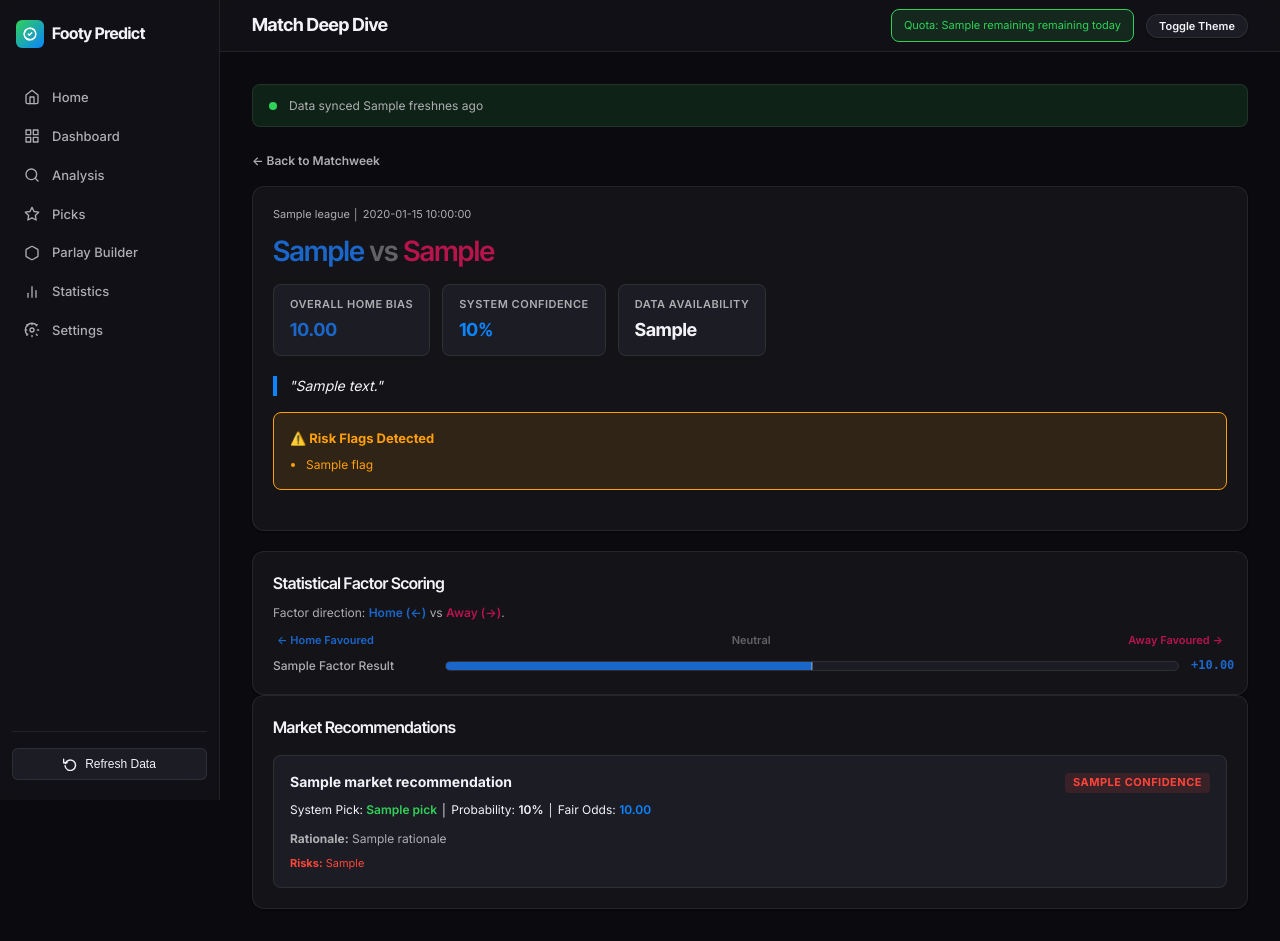
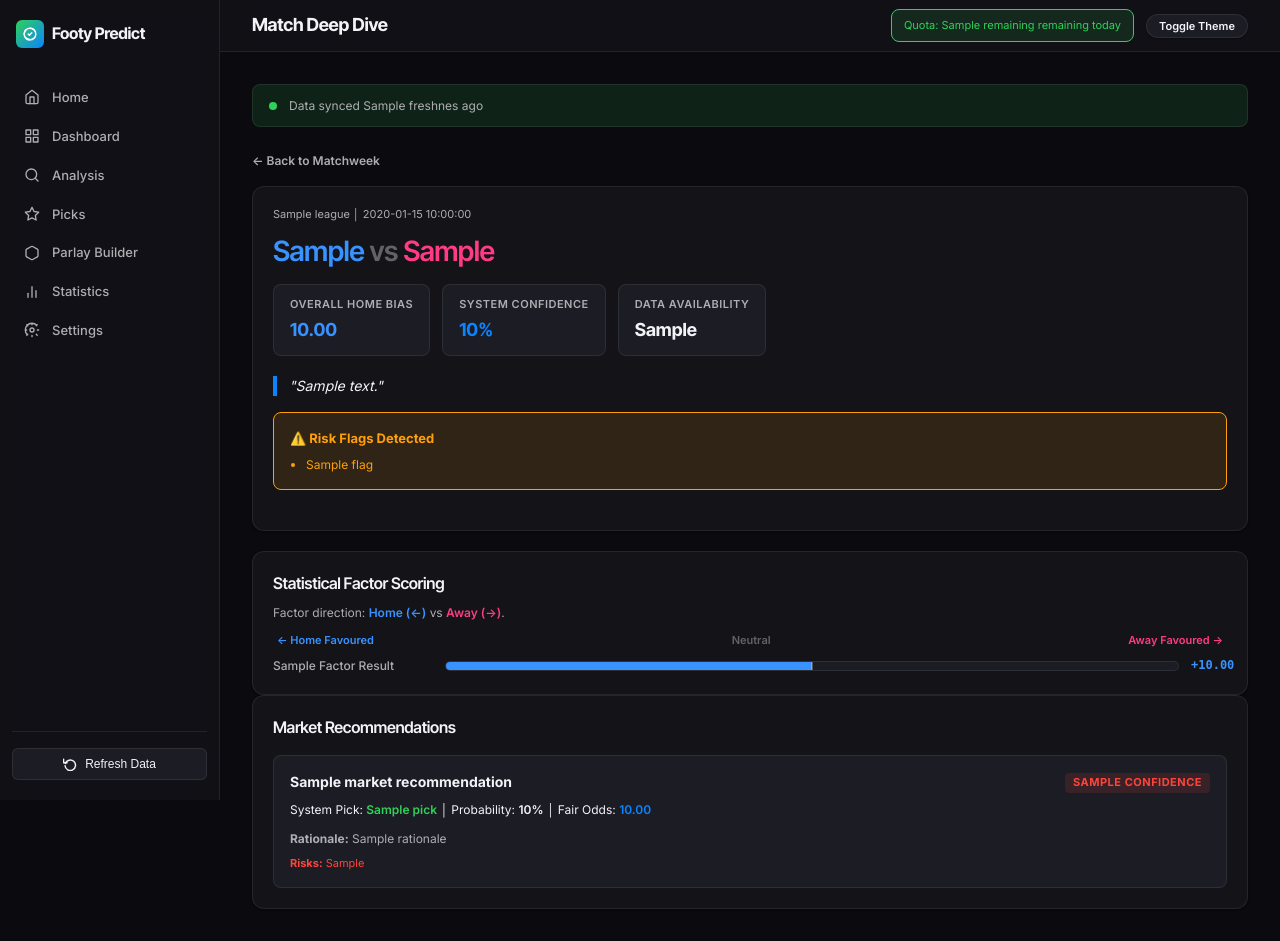
Before and after one commit to islajr/footy-predict, a FastAPI app: template src/templates/match_detail.html in a window 1280 px wide. Run offline with FastAPI, Linux system fonts and the light colour scheme; the template is opened without the code that fills it: most values are stand-ins (such as "Sample title", 1, 10 or a date in 2020).

Commit message:
feat(ui): optimize theme contrast with lighter vibrant tints in dark mode and deeper dark shades in light mode
- Dark Mode (dark background):
  - Home: Lighter vibrant cobalt blue (#3892FF)
  - Away: Lighter vibrant magenta pink (#FF3B85)
- Light Mode (white background):
  - Home: Darker deep royal navy (#0052B4)
  - Away: Darker deep crimson burgundy (#B0003A)
- Bind web templates directly to dynamic CSS theme tokens var(--color-home) and var(--color-away).

Co-Authored-By: Claude Opus 5 <noreply@anthropic.com>

```diff
--- a/src/static/css/style.css
+++ b/src/static/css/style.css
@@ -81,14 +81,14 @@ html, [data-theme="dark"] {
     --color-purple-muted: rgba(191, 90, 242, 0.12);
     --color-teal: #32D2C9;
     --color-teal-muted: rgba(50, 210, 201, 0.12);
-    --color-home: #1B66C9;
-    --color-home-muted: rgba(27, 102, 201, 0.14);
-    --color-away: #B8144C;
-    --color-away-muted: rgba(184, 20, 76, 0.14);
-    --color-cyan: #1B66C9;
-    --color-cyan-muted: rgba(27, 102, 201, 0.14);
-    --color-magenta: #B8144C;
-    --color-magenta-muted: rgba(184, 20, 76, 0.14);
+    --color-home: #3892FF;
+    --color-home-muted: rgba(56, 146, 255, 0.16);
+    --color-away: #FF3B85;
+    --color-away-muted: rgba(255, 59, 133, 0.16);
+    --color-cyan: #3892FF;
+    --color-cyan-muted: rgba(56, 146, 255, 0.16);
+    --color-magenta: #FF3B85;
+    --color-magenta-muted: rgba(255, 59, 133, 0.16);
 
     --shadow-xs: 0 1px 2px rgba(0, 0, 0, 0.4);
     --shadow-sm: 0 2px 8px rgba(0, 0, 0, 0.5);
@@ -128,14 +128,14 @@ html, [data-theme="dark"] {
     --color-purple-muted: rgba(175, 82, 222, 0.10);
     --color-teal: #00A39B;
     --color-teal-muted: rgba(0, 163, 155, 0.10);
-    --color-home: #1B66C9;
-    --color-home-muted: rgba(27, 102, 201, 0.14);
-    --color-away: #B8144C;
-    --color-away-muted: rgba(184, 20, 76, 0.14);
-    --color-cyan: #1B66C9;
-    --color-cyan-muted: rgba(27, 102, 201, 0.14);
-    --color-magenta: #B8144C;
-    --color-magenta-muted: rgba(184, 20, 76, 0.14);
+    --color-home: #0052B4;
+    --color-home-muted: rgba(0, 82, 180, 0.12);
+    --color-away: #B0003A;
+    --color-away-muted: rgba(176, 0, 58, 0.12);
+    --color-cyan: #0052B4;
+    --color-cyan-muted: rgba(0, 82, 180, 0.12);
+    --color-magenta: #B0003A;
+    --color-magenta-muted: rgba(176, 0, 58, 0.12);
 
     --shadow-xs: 0 1px 2px rgba(0, 0, 0, 0.06);
     --shadow-sm: 0 2px 8px rgba(0, 0, 0, 0.08);
--- a/src/templates/analysis.html
+++ b/src/templates/analysis.html
@@ -36,13 +36,13 @@
 
             <!-- Team names -->
             <div class="match-teams">
-                <span style="color: var(--color-home, #1B66C9);">{{ a.home_team }}</span> <span style="color: var(--text-tertiary);">vs</span> <span style="color: var(--color-away, #B8144C);">{{ a.away_team }}</span>
+                <span style="color: var(--color-home);">{{ a.home_team }}</span> <span style="color: var(--text-tertiary);">vs</span> <span style="color: var(--color-away);">{{ a.away_team }}</span>
             </div>
 
             <!-- Meta details -->
             <div class="match-meta">
                 <span class="text-sm">{{ a.match_date }}</span>
-                <span class="text-bold" style="color: {% if a.overall_home_score > 0.1 %}var(--color-home, #1B66C9){% elif a.overall_home_score < -0.1 %}var(--color-away, #B8144C){% else %}var(--text-secondary){% endif %};">
+                <span class="text-bold" style="color: {% if a.overall_home_score > 0.1 %}var(--color-home){% elif a.overall_home_score < -0.1 %}var(--color-away){% else %}var(--text-secondary){% endif %};">
                     Bias: {{ "%+.2f"|format(a.overall_home_score) }}
                 </span>
             </div>
--- a/src/templates/base.html
+++ b/src/templates/base.html
@@ -4,7 +4,7 @@
     <meta charset="UTF-8">
     <meta name="viewport" content="width=device-width, initial-scale=1.0">
     <title>{% block title %}Footy Predict{% endblock %}</title>
-    <link rel="stylesheet" href="/static/css/style.css?v=20260809-v2">
+    <link rel="stylesheet" href="/static/css/style.css?v=20260809-v3">
     <script src="/static/js/helpers.js" defer></script>
     <style>
         @keyframes spin {
--- a/src/templates/match_detail.html
+++ b/src/templates/match_detail.html
@@ -10,12 +10,12 @@
 
 <div class="card" style="margin-bottom: var(--space-5);">
     <div class="text-xs text-muted" style="margin-bottom: var(--space-2);">{{ analysis.league }} │ {{ analysis.match_date }}</div>
-    <h1 style="margin-bottom: var(--space-3); font-size: var(--text-3xl);"><span style="color: var(--color-home, #1B66C9);">{{ analysis.home_team }}</span> <span style="color: var(--text-tertiary);">vs</span> <span style="color: var(--color-away, #B8144C);">{{ analysis.away_team }}</span></h1>
+    <h1 style="margin-bottom: var(--space-3); font-size: var(--text-3xl);"><span style="color: var(--color-home);">{{ analysis.home_team }}</span> <span style="color: var(--text-tertiary);">vs</span> <span style="color: var(--color-away);">{{ analysis.away_team }}</span></h1>
 
     <div style="display: flex; gap: var(--space-3); align-items: center; margin-bottom: var(--space-5); flex-wrap: wrap;">
         <div class="metric-pill">
             <div class="metric-pill-label">Overall Home Bias</div>
-            <div class="metric-pill-value" style="color: {% if analysis.overall_home_score > 0.1 %}var(--color-home, #1B66C9){% elif analysis.overall_home_score < -0.1 %}var(--color-away, #B8144C){% else %}var(--text-primary){% endif %};">
+            <div class="metric-pill-value" style="color: {% if analysis.overall_home_score > 0.1 %}var(--color-home){% elif analysis.overall_home_score < -0.1 %}var(--color-away){% else %}var(--text-primary){% endif %};">
                 {{ "%.2f"|format(analysis.overall_home_score) }}
             </div>
         </div>
@@ -59,31 +59,31 @@
     <div class="card">
         <h2 class="text-bold" style="font-size: var(--text-lg); margin-bottom: var(--space-2);">Statistical Factor Scoring</h2>
         <p class="text-sm text-muted" style="margin-bottom: var(--space-3);">
-            Factor direction: <span style="color: var(--color-home, #1B66C9); font-weight: 600;">Home (&larr;)</span> vs <span style="color: var(--color-away, #B8144C); font-weight: 600;">Away (&rarr;)</span>.
+            Factor direction: <span style="color: var(--color-home); font-weight: 600;">Home (&larr;)</span> vs <span style="color: var(--color-away); font-weight: 600;">Away (&rarr;)</span>.
         </p>
 
         <!-- Directional Header -->
         <div style="display: flex; justify-content: space-between; font-size: var(--text-xs); font-weight: 600; margin-bottom: var(--space-2); padding: 0 4px;">
-            <span style="color: var(--color-home, #1B66C9);">&larr; Home Favoured</span>
+            <span style="color: var(--color-home);">&larr; Home Favoured</span>
             <span style="color: var(--text-tertiary);">Neutral</span>
-            <span style="color: var(--color-away, #B8144C);">Away Favoured &rarr;</span>
+            <span style="color: var(--color-away);">Away Favoured &rarr;</span>
         </div>
 
         {% for f in analysis.factor_results %}
         <div class="factor-bar-container">
             <div class="factor-name" title="{{ f.rationale }}">{{ f.name.replace('_', ' ').title() }}</div>
-            <div class="factor-track" style="position: relative; flex-grow: 1; height: 10px; background-color: var(--bg-surface-hover, #1C1C24); border: 1px solid var(--border-primary, rgba(255,255,255,0.1)); border-radius: 9999px; overflow: hidden;">
+            <div class="factor-track" style="position: relative; flex-grow: 1; height: 10px; background-color: var(--bg-surface-hover); border: 1px solid var(--border-primary); border-radius: 9999px; overflow: hidden;">
                 <!-- Center line marker -->
-                <div style="position: absolute; left: 50%; top: 0; bottom: 0; width: 2px; background-color: var(--border-strong, #3A3A3C); transform: translateX(-50%); z-index: 2;"></div>
-                <!-- If score is positive, fill leftwards towards Home in Royal Sapphire Blue (#1B66C9) -->
+                <div style="position: absolute; left: 50%; top: 0; bottom: 0; width: 2px; background-color: var(--border-strong); transform: translateX(-50%); z-index: 2;"></div>
+                <!-- If score is positive, fill leftwards towards Home in theme-adaptive Home color -->
                 {% if f.score > 0 %}
-                <div style="position: absolute; top: 0; bottom: 0; right: 50%; width: {{ (f.score * 50)|int }}%; background-color: var(--color-home, #1B66C9); border-radius: 9999px 0 0 9999px; transition: all 300ms ease;"></div>
+                <div style="position: absolute; top: 0; bottom: 0; right: 50%; width: {{ (f.score * 50)|int }}%; background-color: var(--color-home); border-radius: 9999px 0 0 9999px; transition: all 300ms ease;"></div>
                 {% elif f.score < 0 %}
-                <!-- If score is negative, fill rightwards towards Away in Deep Ruby Crimson (#B8144C) -->
-                <div style="position: absolute; top: 0; bottom: 0; left: 50%; width: {{ (f.score|abs * 50)|int }}%; background-color: var(--color-away, #B8144C); border-radius: 0 9999px 9999px 0; transition: all 300ms ease;"></div>
+                <!-- If score is negative, fill rightwards towards Away in theme-adaptive Away color -->
+                <div style="position: absolute; top: 0; bottom: 0; left: 50%; width: {{ (f.score|abs * 50)|int }}%; background-color: var(--color-away); border-radius: 0 9999px 9999px 0; transition: all 300ms ease;"></div>
                 {% endif %}
             </div>
-            <div class="factor-val" style="color: {% if f.score > 0 %}var(--color-home, #1B66C9){% elif f.score < 0 %}var(--color-away, #B8144C){% else %}var(--text-primary){% endif %}; font-weight: 600;">
+            <div class="factor-val" style="color: {% if f.score > 0 %}var(--color-home){% elif f.score < 0 %}var(--color-away){% else %}var(--text-primary){% endif %}; font-weight: 600;">
                 {{ "%+.2f"|format(f.score) }}
             </div>
         </div>
```
